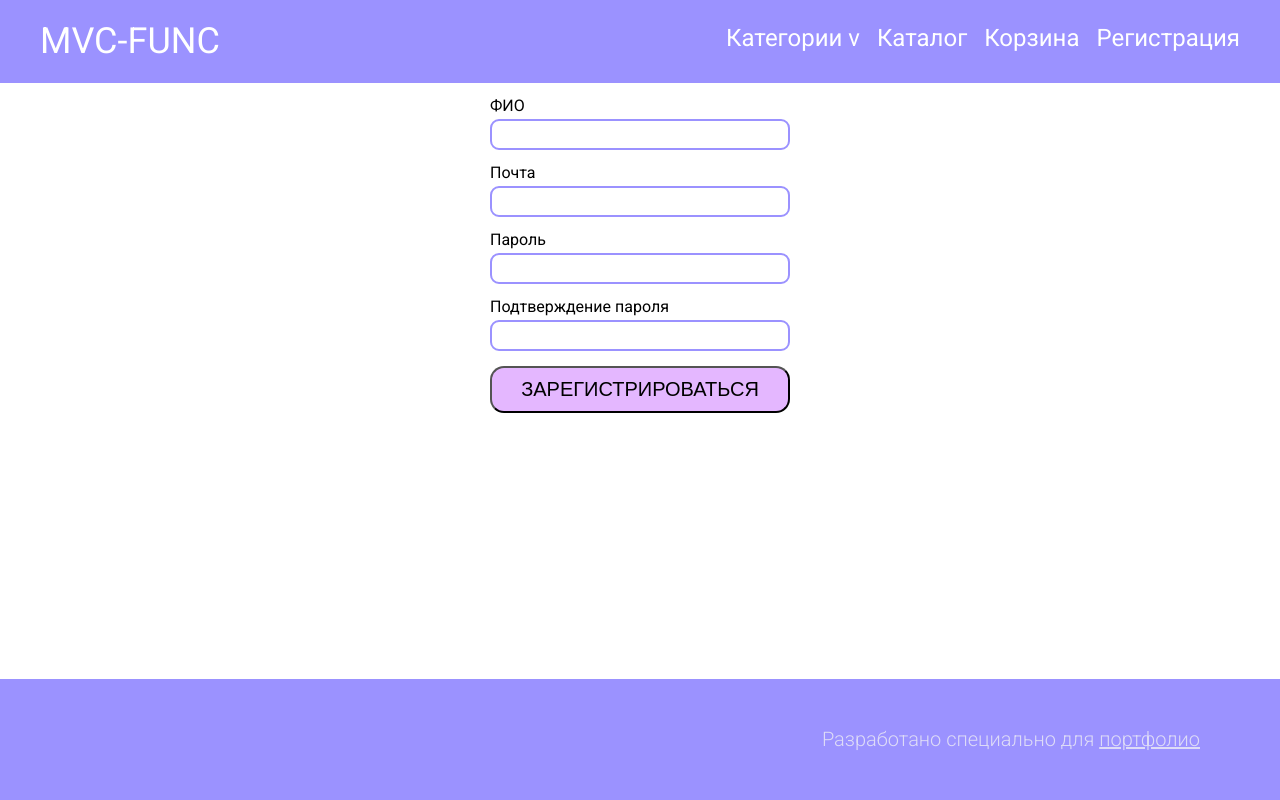
After one commit to AtmoSL/func-mvc, a PHP site: template views/register.php in a window 1280 px wide. The commit adds this page. Run offline with PHP 8.4, Linux system fonts and the light colour scheme; the template is opened without the code that fills it, so the values that code supplies are empty.

Commit message:
Регистрация пользователя

```diff
--- a/public/css/style.css
+++ b/public/css/style.css
@@ -341,3 +341,40 @@ nav ul ul ul {
 .footer__text a {
     color: rgba(244, 244, 244, 0.74);
 }
+
+
+/* Форма регистрации */
+
+.registration__form{
+    text-align: center;
+}
+.registration__form__element{
+    display: flex;
+    flex-direction: column;
+    margin: 15px auto;
+    max-width: 300px;
+    text-align: left;
+}
+
+.registration__form__element label{
+    margin-bottom: 5px;
+}
+.registration__form__element input{
+    border-radius: 9px;
+    padding: 6px 10px;
+    border: 2px solid #9B92FF;
+}
+
+.registration__form__btn{font-weight: 500;
+    font-size: 20px;
+    line-height: 23px;
+    color: #000000;
+    text-decoration: none;
+
+    padding: 10px 0;
+    background: #E4B7FF;
+    border-radius: 14px;
+    text-transform: uppercase;
+
+    cursor: pointer;
+}
--- a/views/layouts/head.php
+++ b/views/layouts/head.php
@@ -62,6 +62,15 @@
                                     (<?= $_SESSION['cart']['count'] ?>)<?php } ?></span>
                             Корзина</a>
                     </li>
+                    <li class="header__navigation__list__item">
+                        <?php if(!isset($_SESSION['user'])) {?>
+                        <a href="/register/">
+                            Регистрация</a>
+                       <?php }else{ ?>
+                            <a href="/login/logout/">
+                                Выход</a>
+                        <?php }?>
+                    </li>
                 </ul>
             </nav>
         </div>
--- /dev/null
+++ b/views/register.php
@@ -0,0 +1,29 @@
+<?php require_once 'layouts/head.php'; ?>
+
+<section class="registration">
+    <div class="container">
+        <form class="registration__form" action="/register/registration/" method="post">
+            <div class="registration__form__element">
+                <label for="fullName">ФИО</label>
+                <input type="text" name="fullName" id="fullName">
+            </div>
+            <div class="registration__form__element">
+                <label for="email">Почта</label>
+                <input type="text" name="email" id="email">
+            </div>
+            <div class="registration__form__element">
+                <label for="password">Пароль</label>
+                <input type="password" name="password" id="password">
+            </div>
+            <div class="registration__form__element">
+                <label for="password__repeat">Подтверждение пароля</label>
+                <input type="password" name="passwordRepeat" id="passwordRepeat">
+            </div>
+            <div class="registration__form__element">
+                <button type="submit" class="registration__form__btn">Зарегистрироваться</button>
+            </div>
+        </form>
+    </div>
+</section>
+
+<?php require_once 'layouts/footer.php'; ?>
```
Also changed, not shown: controllers/RegisterController.php (added, +54 -0 lines), models/UserModel.php (added, +17 -0 lines), 1 other file.
